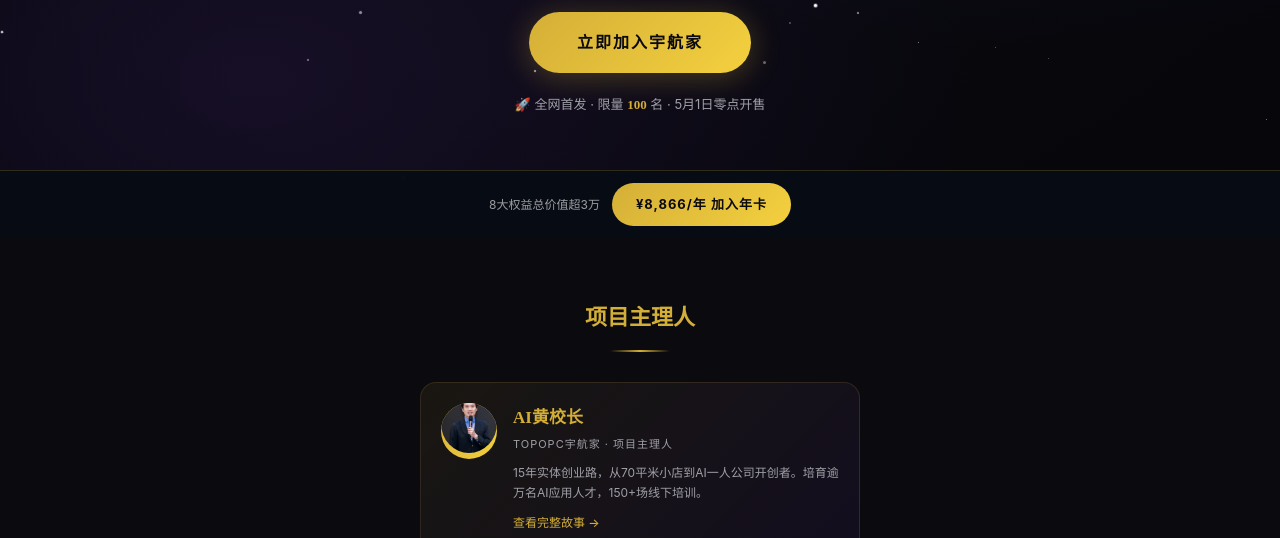
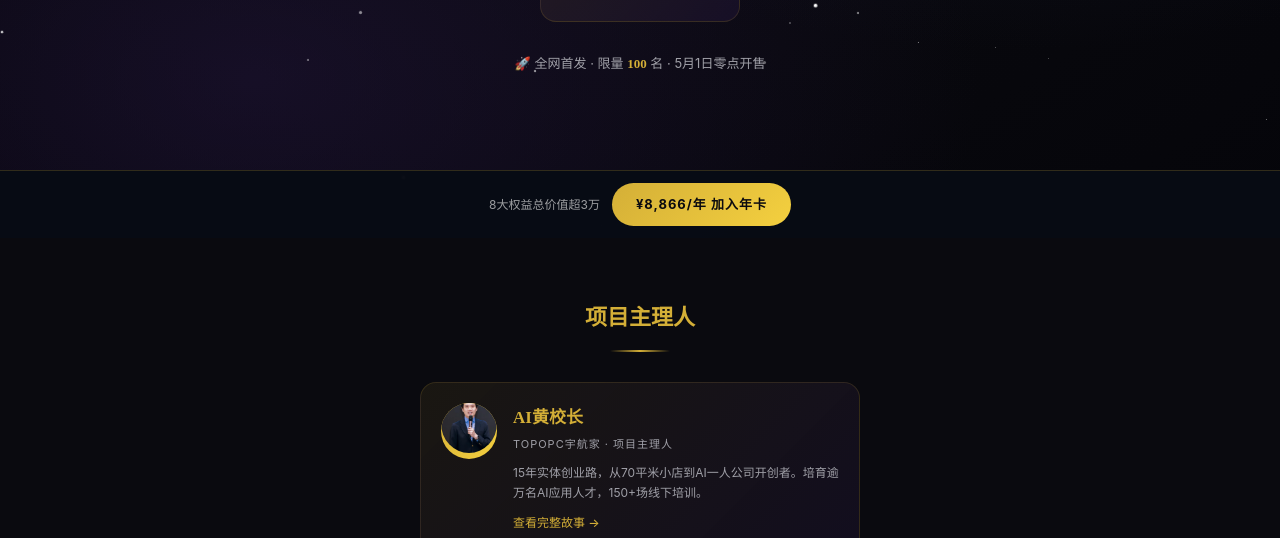
Before and after one commit to deepcity2035/topopc-ai-launch, a plain HTML site: page index.html in a window 1280 px wide. Shown: the part 562-1100 px from the top of the page. Drawn offline with Linux system fonts and the light colour scheme; a web font is replaced by a local one.

Commit message:
删除首页「立即加入宇航家」按钮

```diff
--- a/index.html
+++ b/index.html
@@ -136,19 +136,6 @@
         .hero-price-unit { font-size: 14px; color: var(--text-secondary); }
         .hero-price-original { font-size: 14px; color: var(--text-secondary); text-decoration: line-through; margin-top: 8px; }
 
-        .hero-cta {
-            display: inline-block;
-            background: linear-gradient(135deg, var(--star-gold), var(--star-gold-light));
-            color: var(--deep-space);
-            font-size: 16px;
-            font-weight: 700;
-            padding: 16px 48px;
-            border-radius: 50px;
-            text-decoration: none;
-            letter-spacing: 2px;
-            margin-bottom: 20px;
-            box-shadow: 0 4px 30px rgba(212, 175, 55, 0.3);
-        }
 
         .hero-countdown { font-size: 13px; color: var(--text-secondary); }
         .hero-countdown span { color: var(--star-gold); font-weight: 700; font-family: 'Cinzel', serif; }
@@ -536,7 +523,7 @@
 
     <script type="application/ld+json">{"@context": "https://schema.org", "@type": "Organization", "name": "TOPOPC宇航家", "url": "https://deepcity2035.github.io/topopc-ai-launch", "logo": "https://deepcity2035.github.io/topopc-ai-launch/favicon.svg", "description": "TOPOPC宇航家 · AI时代的个人进化系统 · 8级产品矩阵从体验到合伙人", "founder": {"@type": "Person", "name": "黄艺明"}}
         // All CTA buttons -> QR popup
-        document.querySelectorAll('.cta-button, .hero-cta').forEach(btn => {
+        document.querySelectorAll('.cta-button').forEach(btn => {
             btn.addEventListener('click', function(e) { e.preventDefault(); });
         });
         // Inline CTA links with "加入" text
@@ -568,7 +555,6 @@
                 <div class="hero-price-original">总价值超过 ¥30,000</div>
             </div>
 
-            <a href="annual-card.html" class="hero-cta">立即加入宇航家</a>
             <p class="hero-countdown">🚀 全网首发 · 限量 <span>100</span> 名 · 5月1日零点开售</p>
         </section>
 
```
